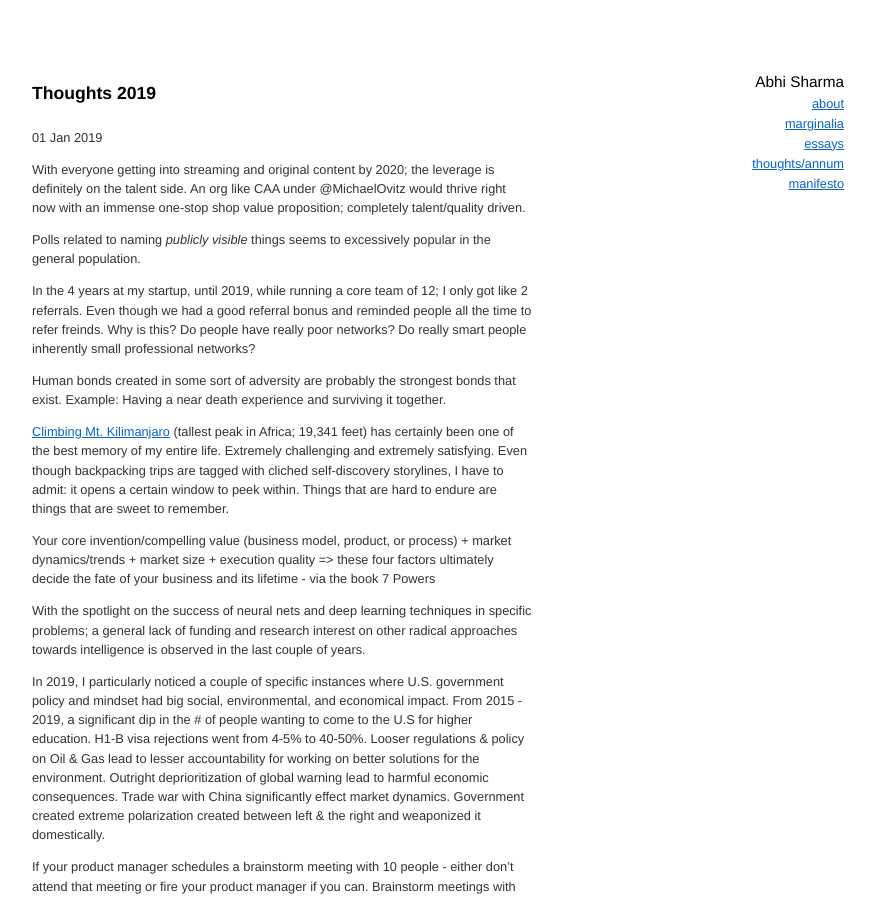
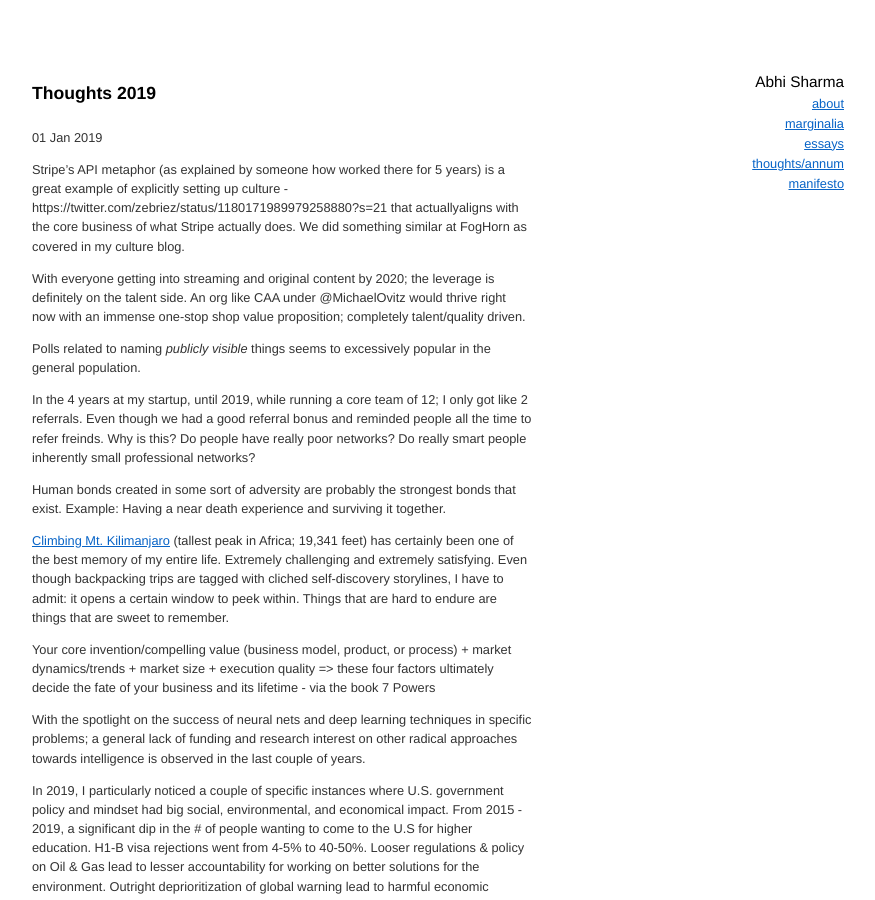
Before and after one commit to abhisharmab/abhisharmab.github.io, a Jekyll site: the page built from thoughts/_posts/2019-01-01-thoughts-in-2019.md, in a window 1280 px wide and 900 px high. Shown: the whole window, without its empty margins (192-1067 px from the left). Built offline with Jekyll 4.4.1, drawn with Linux system fonts in a browser that asks for light colours.

Commit message:
new thought

```diff
--- a/thoughts/_posts/2019-01-01-thoughts-in-2019.md
+++ b/thoughts/_posts/2019-01-01-thoughts-in-2019.md
@@ -5,6 +5,8 @@ category: thoughts
 date: 2019-01-01
 abstract: Collage of powerful thoughts and notes
 ---
+
+Stripe’s API metaphor (as explained by someone how worked there for 5 years) is a great example of explicitly setting up culture - https://twitter.com/zebriez/status/1180171989979258880?s=21 that actuallyaligns with the core business of what Stripe actually does. We did something similar at FogHorn as covered in my culture blog.
 
 With everyone getting into streaming and original content by 2020; the leverage is definitely on the talent side. An org like CAA under
 @MichaelOvitz would thrive right now with an immense one-stop shop value proposition; completely talent/quality driven.
```
